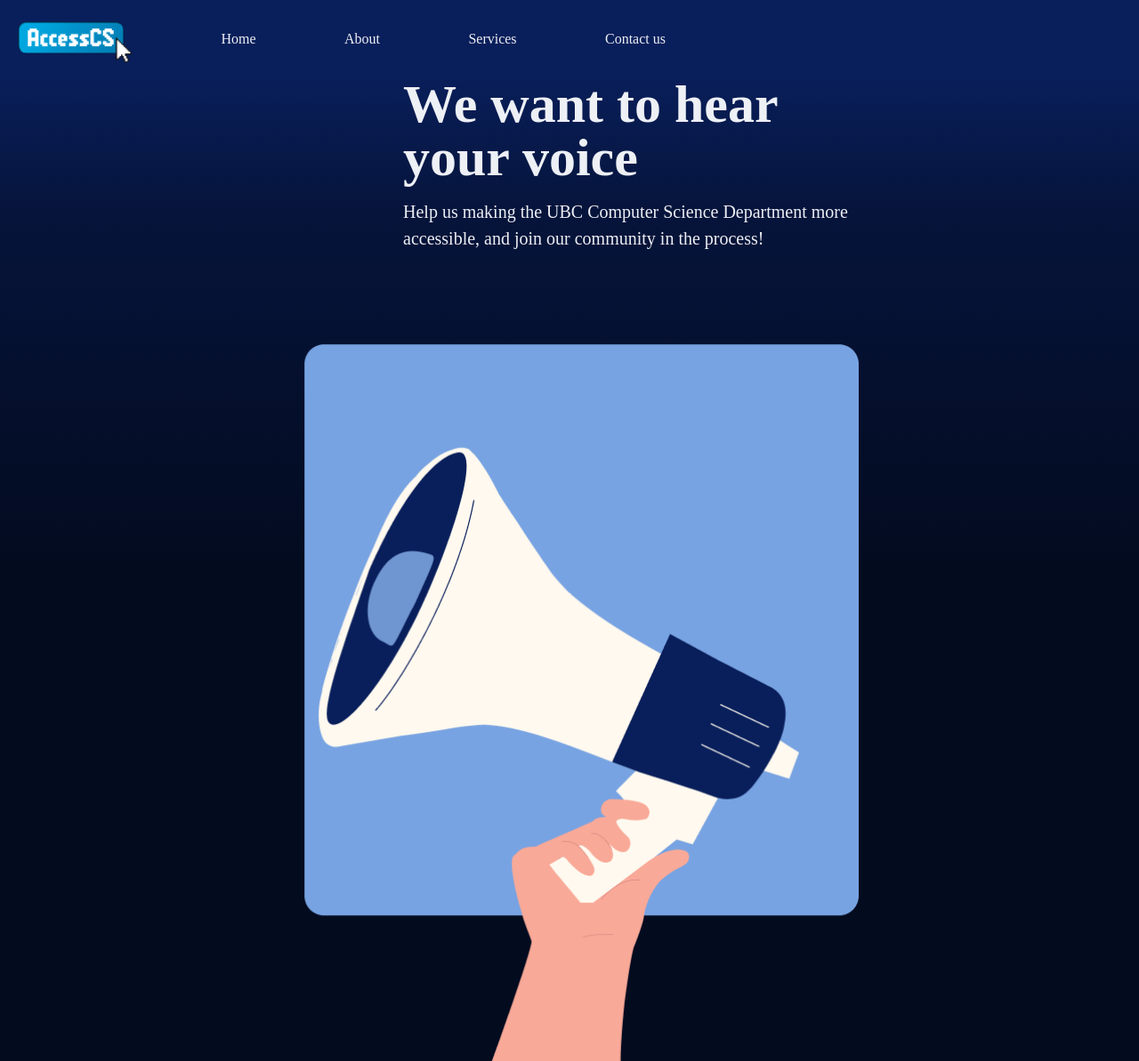
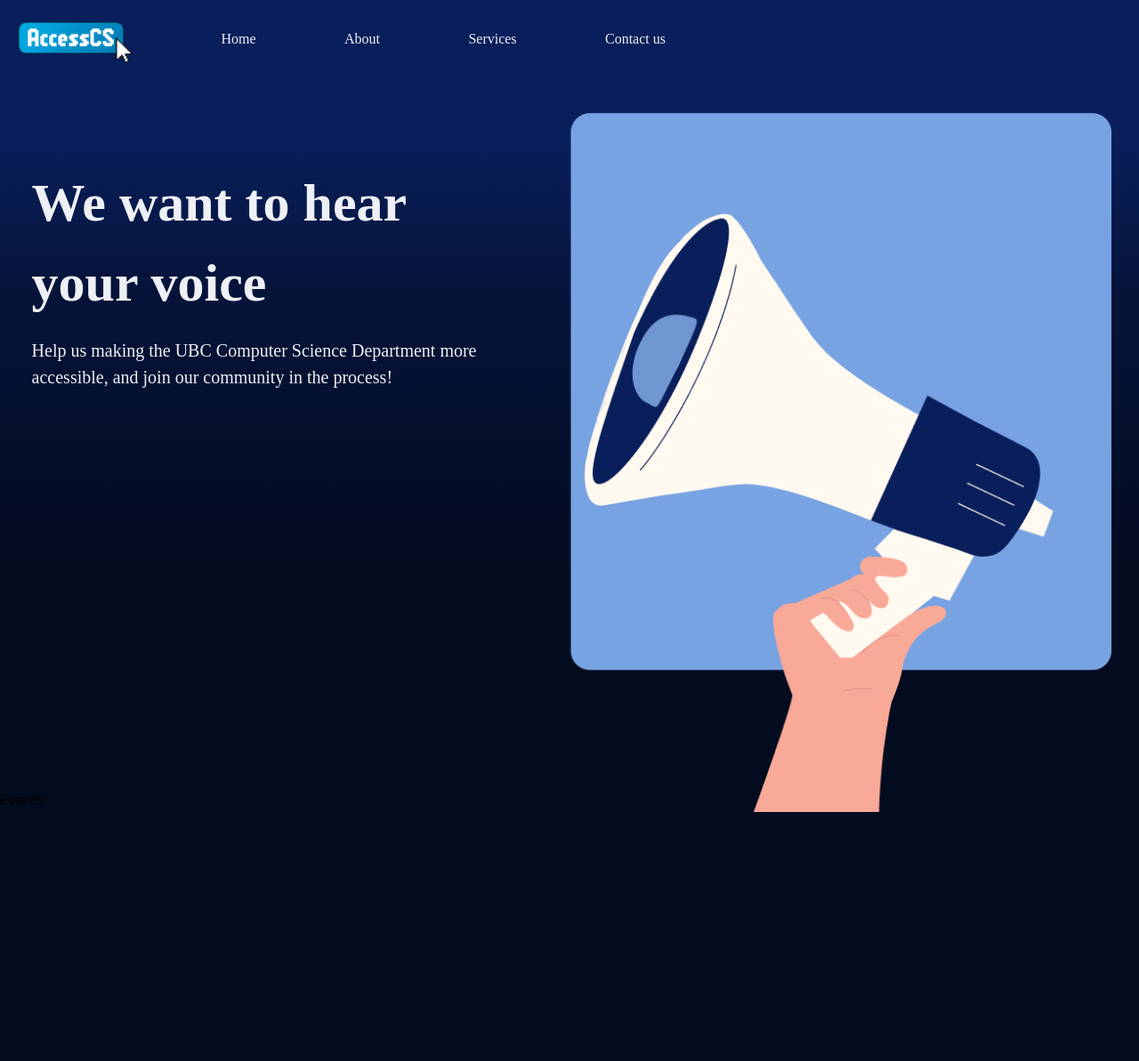
Before and after one commit to ubcaccs/ubcaccs, a PHP site: template templates/index.twig in a window 1280 px wide. Shown: the whole page at 89% size. After the commit the page ends 913 px from the top, so only its background shows below. Run offline with PHP 8.4, Linux system fonts and the light colour scheme; the template is opened without the code that fills it, so the values that code supplies are empty; some libraries are stand-ins or nearby versions.

Commit message:
basically completed home page

```diff
--- a/templates/index.twig
+++ b/templates/index.twig
@@ -15,13 +15,16 @@
         .logo-image {
             padding-top: 0.5em; /* Adjust the value as needed */
         }
+        .pm-5 {
+            padding-left: 1.3rem; /* Adjust the value as needed */
+        }
 
     </style>
 </head>
 
 {% block body %}
 <body class="bg-dark-blue">
-    <div class="bg-gradient-to-t from-dark-blue from-20% via-[#06143B] via-70% to-navbar-blue to-90% h-svh">
+    <div class="bg-gradient-to-t from-dark-blue from-20% via-[#06143B] via-60% to-navbar-blue to-80% h-svh">
         {# Navbar #}
         <nav class="bg-navbar-blue text-off-white text-base font-mainFont py-4">
             <div class="max-w-[48em] px-5">
@@ -35,18 +38,25 @@
             </div>
         </nav>
 
-        {# About Section #}
-        <div class="flex justify-around flex-wrap items-center">
-            <div class="align-start pl-44 pb-24">
-                <h1 class="text-off-white text-6xl font-bold text-left mb-4 font-headerFont max-w-[550px]">
+        {# Home Section #}
+        <div class="flex justify-around flex-wrap items-start pt-8 h-svh">
+            <div class="align-start pm-5 pb-28 pt-16">
+                <h1 class="text-off-white text-6xl font-bold text-left mb-4 font-headerFont max-w-[550px] leading-normal">
                     We want to hear your voice
                 </h1>
                 <p class="text-off-white text-[20px] text-left font-mainFont max-w-[550px]">
                     Help us making the UBC Computer Science Department more accessible, and join our community in the process!
                 </p>
             </div>
-            <img class="logo-image w-[650px]" src="{{ siteUrl }}/images/static/microphone.png" alt="Microphone">
+            <img class="logo-image w-[650px] pr-4" src="{{ siteUrl }}/images/static/microphone.png" alt="Microphone">
         </div>
+
+        <div>
+            <h1>
+                Events
+            </h1>
+        </div>
+
 
     </div>
 
--- a/web/css/output.css
+++ b/web/css/output.css
@@ -756,8 +756,68 @@
   max-width: 100em;
 }
 
+.max-w-\[30rem\] {
+  max-width: 30rem;
+}
+
+.max-w-\[rem\] {
+  max-width: rem;
+}
+
+.max-w-\[24rem\] {
+  max-width: 24rem;
+}
+
+.max-w-\[10rem\] {
+  max-width: 10rem;
+}
+
+.max-w-\[\`rem\] {
+  max-width: `rem;
+}
+
+.max-w-\[1rem\] {
+  max-width: 1rem;
+}
+
+.max-w-\[1em\] {
+  max-width: 1em;
+}
+
+.max-w-\[560px\] {
+  max-width: 560px;
+}
+
+.max-w-\[50px\] {
+  max-width: 50px;
+}
+
+.max-w-\[555px\] {
+  max-width: 555px;
+}
+
+.max-w-\[559px\] {
+  max-width: 559px;
+}
+
+.max-w-\[55px\] {
+  max-width: 55px;
+}
+
+.max-w-\[554px\] {
+  max-width: 554px;
+}
+
+.flex-col {
+  flex-direction: column;
+}
+
 .flex-wrap {
   flex-wrap: wrap;
+}
+
+.items-start {
+  align-items: flex-start;
 }
 
 .items-center {
@@ -786,6 +846,14 @@
 
 .justify-around {
   justify-content: space-around;
+}
+
+.gap-4 {
+  gap: 1rem;
+}
+
+.gap-8 {
+  gap: 2rem;
 }
 
 .bg-dark-blue {
@@ -822,6 +890,10 @@
 
 .from-20\% {
   --tw-gradient-from-position: 20%;
+}
+
+.from-0\% {
+  --tw-gradient-from-position: 0%;
 }
 
 .via-\[\#06143B\] {
@@ -877,6 +949,19 @@
   --tw-gradient-to-position: 95%;
 }
 
+.object-none {
+  -o-object-fit: none;
+     object-fit: none;
+}
+
+.p-4 {
+  padding: 1rem;
+}
+
+.p-2 {
+  padding: 0.5rem;
+}
+
 .px-5 {
   padding-left: 1.25rem;
   padding-right: 1.25rem;
@@ -915,6 +1000,11 @@
 .px-20 {
   padding-left: 5rem;
   padding-right: 5rem;
+}
+
+.py-24 {
+  padding-top: 6rem;
+  padding-bottom: 6rem;
 }
 
 .pl-20 {
@@ -961,6 +1051,110 @@
   padding-bottom: 6rem;
 }
 
+.pb-28 {
+  padding-bottom: 7rem;
+}
+
+.pb-\[\] {
+  padding-bottom: ;
+}
+
+.pb-\[8em\] {
+  padding-bottom: 8em;
+}
+
+.pb-\[8rem\] {
+  padding-bottom: 8rem;
+}
+
+.pb-\[100rem\] {
+  padding-bottom: 100rem;
+}
+
+.pl-4 {
+  padding-left: 1rem;
+}
+
+.pl-8 {
+  padding-left: 2rem;
+}
+
+.pl-12 {
+  padding-left: 3rem;
+}
+
+.pl-16 {
+  padding-left: 4rem;
+}
+
+.pl-\[\] {
+  padding-left: ;
+}
+
+.pl-\[4\] {
+  padding-left: 4;
+}
+
+.pl-\[4\.5rem\] {
+  padding-left: 4.5rem;
+}
+
+.pl-\[4\.8rem\] {
+  padding-left: 4.8rem;
+}
+
+.pl-\[4\.9rem\] {
+  padding-left: 4.9rem;
+}
+
+.pl-\[rem\] {
+  padding-left: rem;
+}
+
+.pl-\[5rem\] {
+  padding-left: 5rem;
+}
+
+.pl-\[100px\] {
+  padding-left: 100px;
+}
+
+.pl-\[5px\] {
+  padding-left: 5px;
+}
+
+.pl-\[500px\] {
+  padding-left: 500px;
+}
+
+.pt-16 {
+  padding-top: 4rem;
+}
+
+.pt-8 {
+  padding-top: 2rem;
+}
+
+.pt-12 {
+  padding-top: 3rem;
+}
+
+.pt-1 {
+  padding-top: 0.25rem;
+}
+
+.pr-4 {
+  padding-right: 1rem;
+}
+
+.pt-4 {
+  padding-top: 1rem;
+}
+
+.pt-24 {
+  padding-top: 6rem;
+}
+
 .text-left {
   text-align: left;
 }
@@ -1000,6 +1194,18 @@
   font-weight: 700;
 }
 
+.leading-7 {
+  line-height: 1.75rem;
+}
+
+.leading-relaxed {
+  line-height: 1.625;
+}
+
+.leading-normal {
+  line-height: 1.5;
+}
+
 .text-off-white {
   --tw-text-opacity: 1;
   color: rgb(237 240 245 / var(--tw-text-opacity));
```
